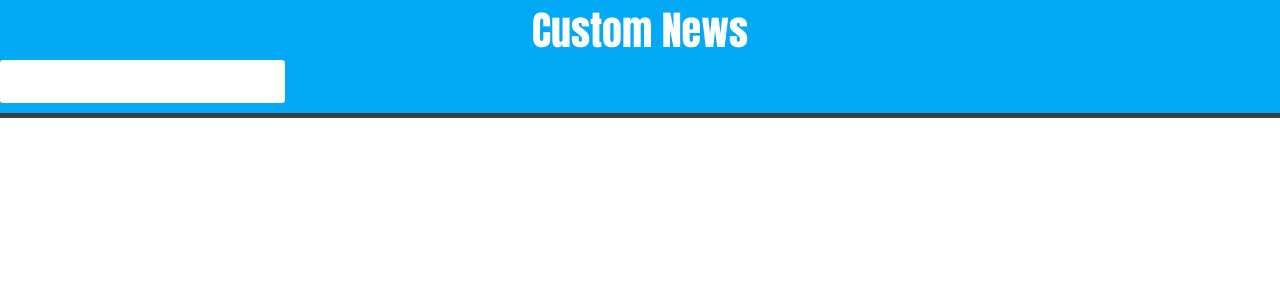
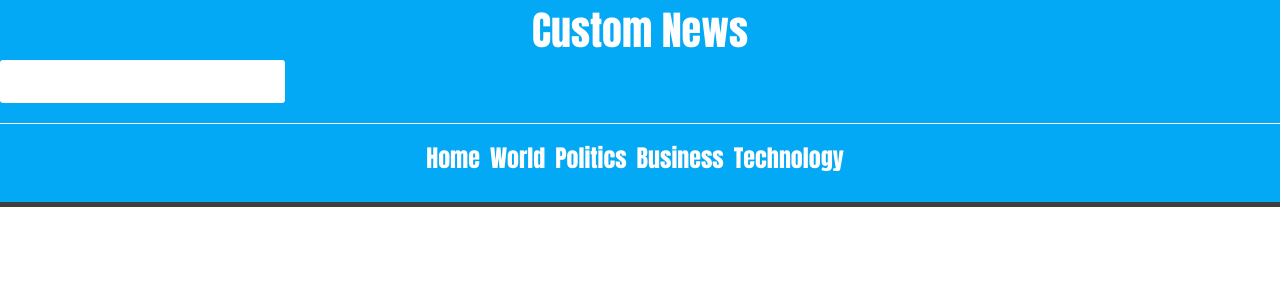
Before and after one commit to anniepuy/react-news-app, a React (Vite) app: page / in a window 1280 px wide. Shown: the top 300 px of the page. Built offline with nearby package versions, Linux system fonts and the light colour scheme.

Commit message:
finsihing up import of nav and cleaning up handleInputChange parameter

```diff
--- a/src/components/header/header.jsx
+++ b/src/components/header/header.jsx
@@ -6,11 +6,12 @@ File: header.jsx
 Purpose: Header component imported into main.jsx.
 */
 
-
+import Nav from './nav.jsx';
+import Navigation from './nav.jsx';
 
 const Header = () => {
 
-    const handleInputChange = () => {
+    const handleInputChange = (event) => {
         console.log(event);
 
     }
@@ -23,7 +24,7 @@ const Header = () => {
             <input
                 onChange={handleInputChange}
             />
-
+        <Navigation />
         </header>
     )
 }
```
